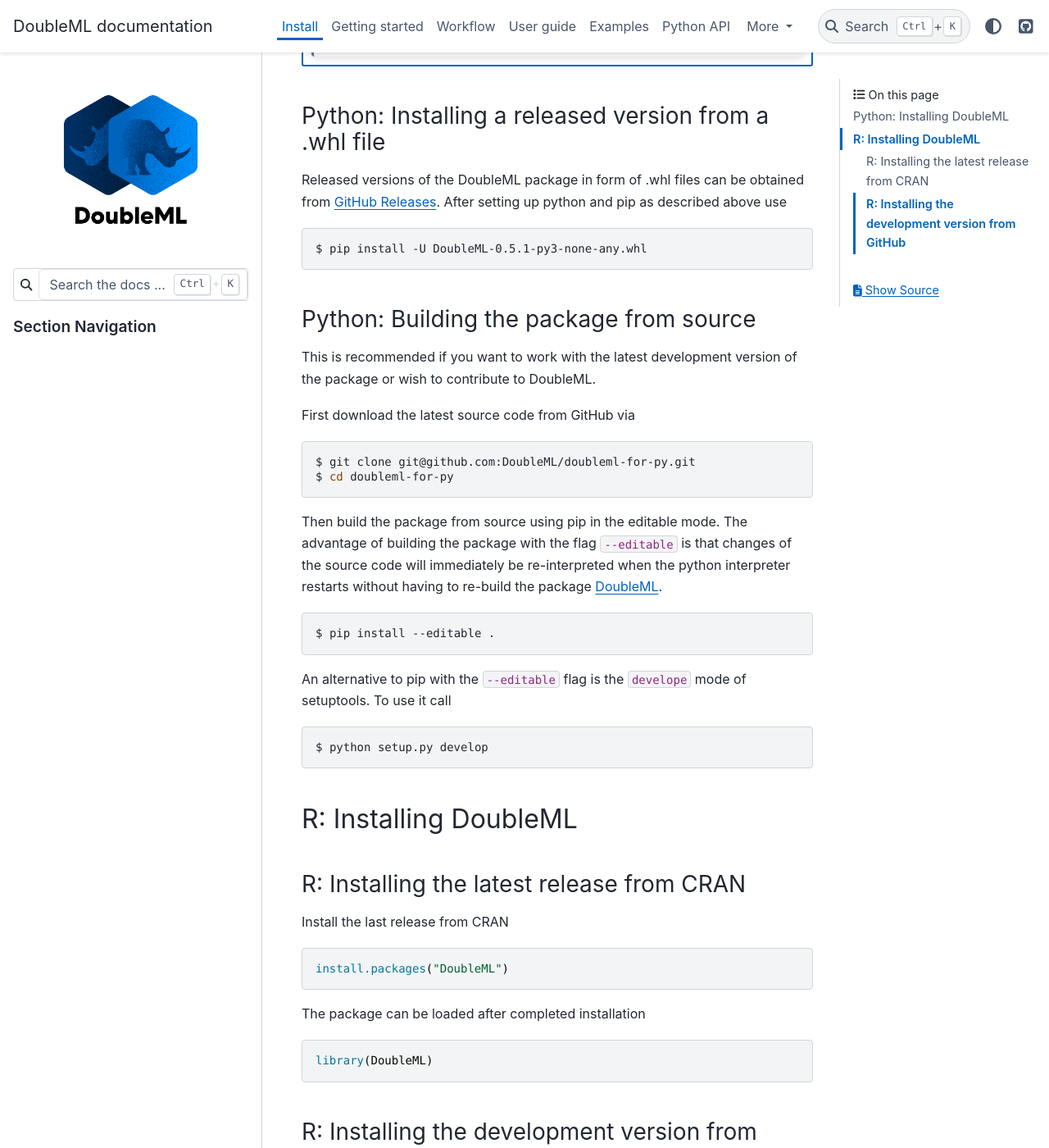
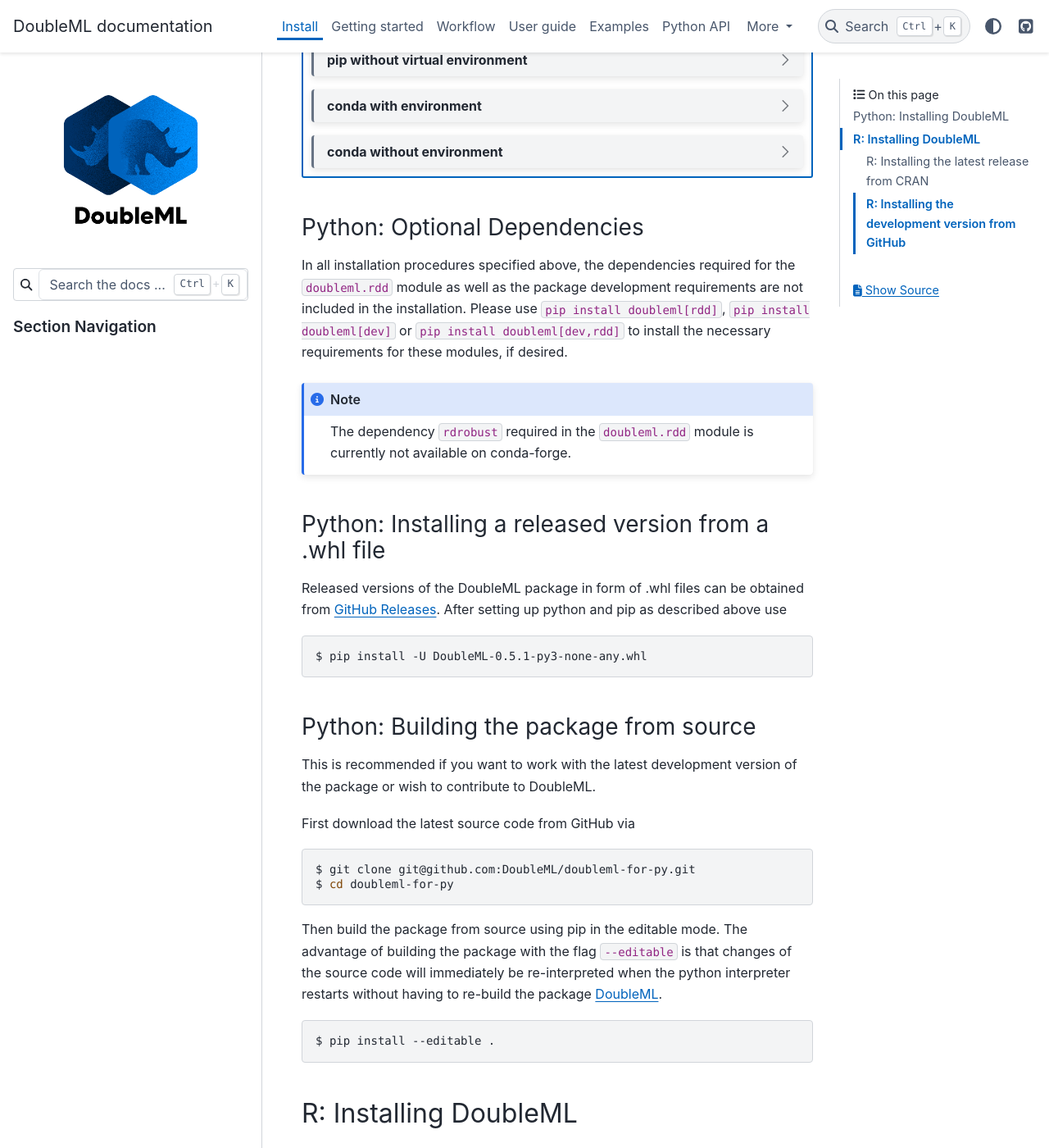
Before and after one commit to DoubleML/doubleml-docs, a Sphinx documentation site: the page built from doc/intro/install.rst, in a window 1280 px wide and 1400 px high, scrolled down 1566 px. Shown: the whole window at 82% size. Built offline with Sphinx 7.4.7 and the PyData theme 0.15.4, drawn with Linux system fonts in a browser that asks for light colours; some of the changed text lies outside the part shown.

Commit message:
update installation guide according to 0.9.2

```diff
--- a/doc/intro/install.rst
+++ b/doc/intro/install.rst
@@ -16,6 +16,10 @@
 - Install the latest official release via pip or conda. This is the recommended approach for most users.
 - Install a released version of DoubleML from a .whl file.
 - Building the package from source. This is recommended if you want to work with the latest development version of the package. This also the best way if you wish to contribute to DoubleML.
+
+.. note::
+    Since DoubleML 0.9.X, some dependencies are installed optionally. For details, please read the instructions below.
+
 
 Python: Installing the latest release from pip or conda
 -------------------------------------------------------
@@ -313,6 +317,17 @@
 
 
 
+Python: Optional Dependencies
+-----------------------------
+
+In all installation procedures specified above, the dependencies required for the ``doubleml.rdd`` module as well as
+the package development requirements are not included in the installation. Please use ``pip install doubleml[rdd]``, ``pip install doubleml[dev]``
+or ``pip install doubleml[dev,rdd]`` to install the necessary requirements for these modules, if desired.
+
+.. note::
+    The dependency ``rdrobust`` required in the ``doubleml.rdd`` module is currently not available on conda-forge.
+
+
 Python: Installing a released version from a .whl file
 ------------------------------------------------------
 
@@ -344,13 +359,6 @@
 .. code-block:: Bash
 
     $ pip install --editable .
-
-An alternative to pip with the ``--editable`` flag is the ``develope`` mode of setuptools. To use it call
-
-.. code-block:: Bash
-
-    $ python setup.py develop
-
 
 .. _install_r:
 
```
